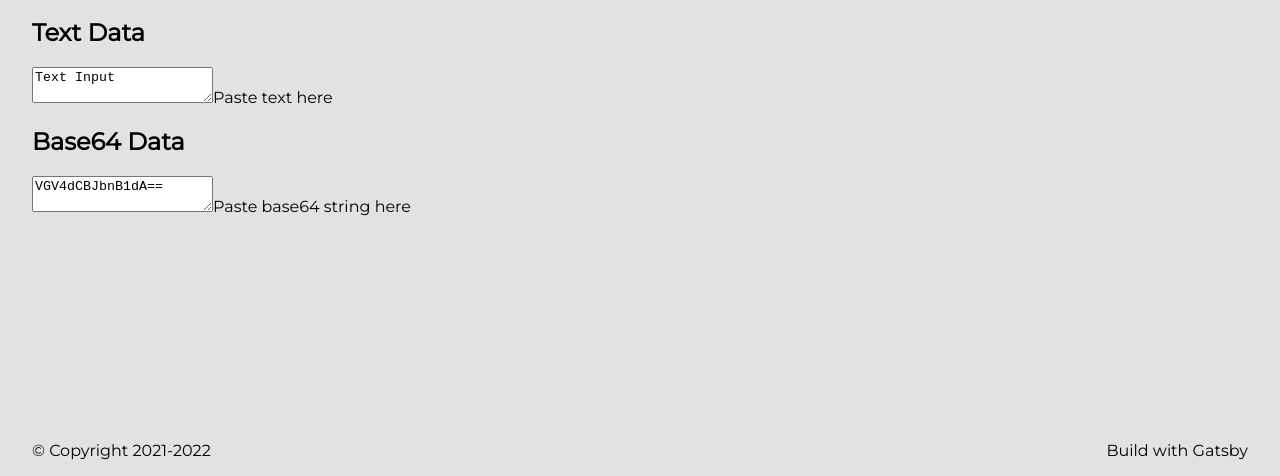
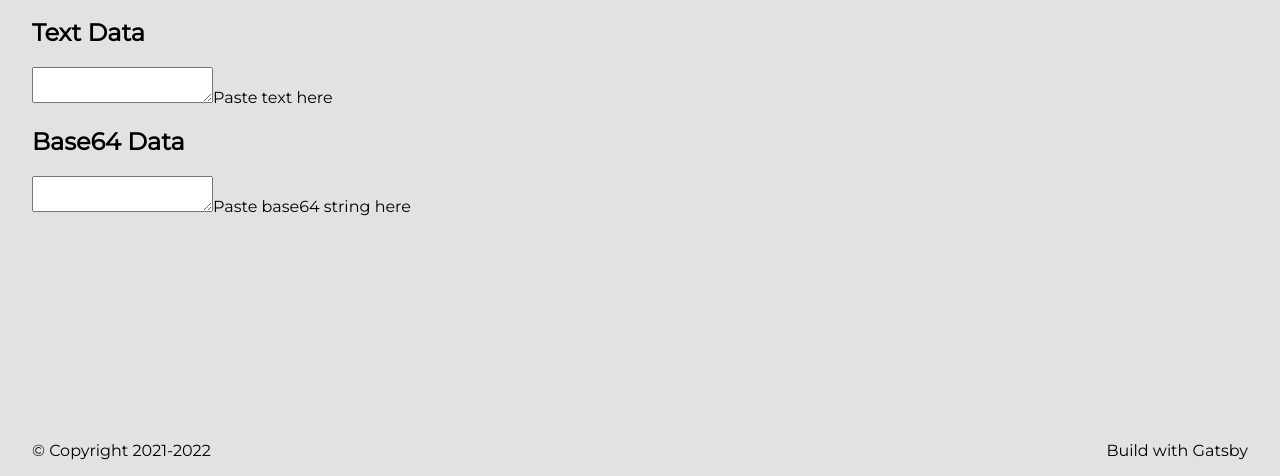
Before and after one commit to dancetrain/www.borsky.dev, a Gatsby site: page /tools/base64 in a window 1280 px wide. Shown: the part 324-800 px from the top of the page. Built offline with nearby package versions, Linux system fonts and the light colour scheme; Gatsby itself is replaced by a stand-in of ours.

Commit message:
Fixed pages + server side rendering

```diff
--- a/src/pages/about.tsx
+++ b/src/pages/about.tsx
@@ -1,11 +1,11 @@
 import React from "react";
 import Layout from "../components/Layout";
 
-const AboutPage: React.FC = () => {
+const About: React.FC = () => {
   return <Layout mainStyles={{fontSize: "2.5rem"}}>
     <p>Hey! I'm Pavel</p>
     <p>I'm a developer based in Barcelona, Spain</p>
     <p>I work in ZeptoLab as a Lead Software Engineer</p>
   </Layout>
 };
-export default AboutPage;
+export default About;
--- a/src/pages/index-default.tsx
+++ b/src/pages/crap.tsx
@@ -127,7 +127,7 @@ const links = [
 ]
 
 // markup
-const IndexDefaultPage = () => {
+const Crap = () => {
   return <Layout>
     <main style={pageStyles}>
       <title>Home Page</title>
@@ -177,4 +177,4 @@ const IndexDefaultPage = () => {
   </Layout>
 }
 
-export default IndexDefaultPage
+export default Crap
--- a/src/pages/index.tsx
+++ b/src/pages/index.tsx
@@ -5,7 +5,7 @@ const textStyle: CSSProperties = {
   fontSize: '40px'
 }
 
-const IndexPage: React.FC = () => {
+const HomePage: React.FC = () => {
   return <Layout mainStyles={textStyle}>
       <p>Hey! I'm Pavel</p>
       <p>I'm a developer based in Barcelona, Spain</p>
@@ -13,4 +13,4 @@ const IndexPage: React.FC = () => {
   </Layout>
 }
 
-export default IndexPage;
+export default HomePage;
--- a/src/pages/tools.tsx
+++ b/src/pages/tools.tsx
@@ -2,7 +2,7 @@ import React from "react";
 import Layout from "../components/Layout";
 import { Link } from "gatsby";
 
-const ToolsPage: React.FC = () => {
+const Tools: React.FC = () => {
   return <Layout>
     Tools
     <ul>
@@ -10,4 +10,4 @@ const ToolsPage: React.FC = () => {
     </ul>
   </Layout>
 };
-export default ToolsPage;
+export default Tools;
--- a/src/pages/tools/base64.tsx
+++ b/src/pages/tools/base64.tsx
@@ -1,4 +1,4 @@
-import React, { useCallback, useRef, useState } from "react";
+import React, { useCallback, useState } from "react";
 import Layout from "../../components/Layout";
 
 function toB64(v: string) {
@@ -9,9 +9,9 @@ function fromB64(v: string) {
   return window.atob(v)
 }
 
-const Base64Page: React.FC = () => {
-  const [input, setInput] = useState<string>("Text Input")
-  const [output, setOutput] = useState<string>(toB64(input))
+const Base64: React.FC = () => {
+  const [input, setInput] = useState<string>()
+  const [output, setOutput] = useState<string>()
 
   const updateOutput = useCallback((value: string) => {
     setOutput(toB64(value))
@@ -35,4 +35,4 @@ const Base64Page: React.FC = () => {
     </div>
   </Layout>
 };
-export default Base64Page;
+export default Base64;
```
Also changed, not shown: 1 other file.
